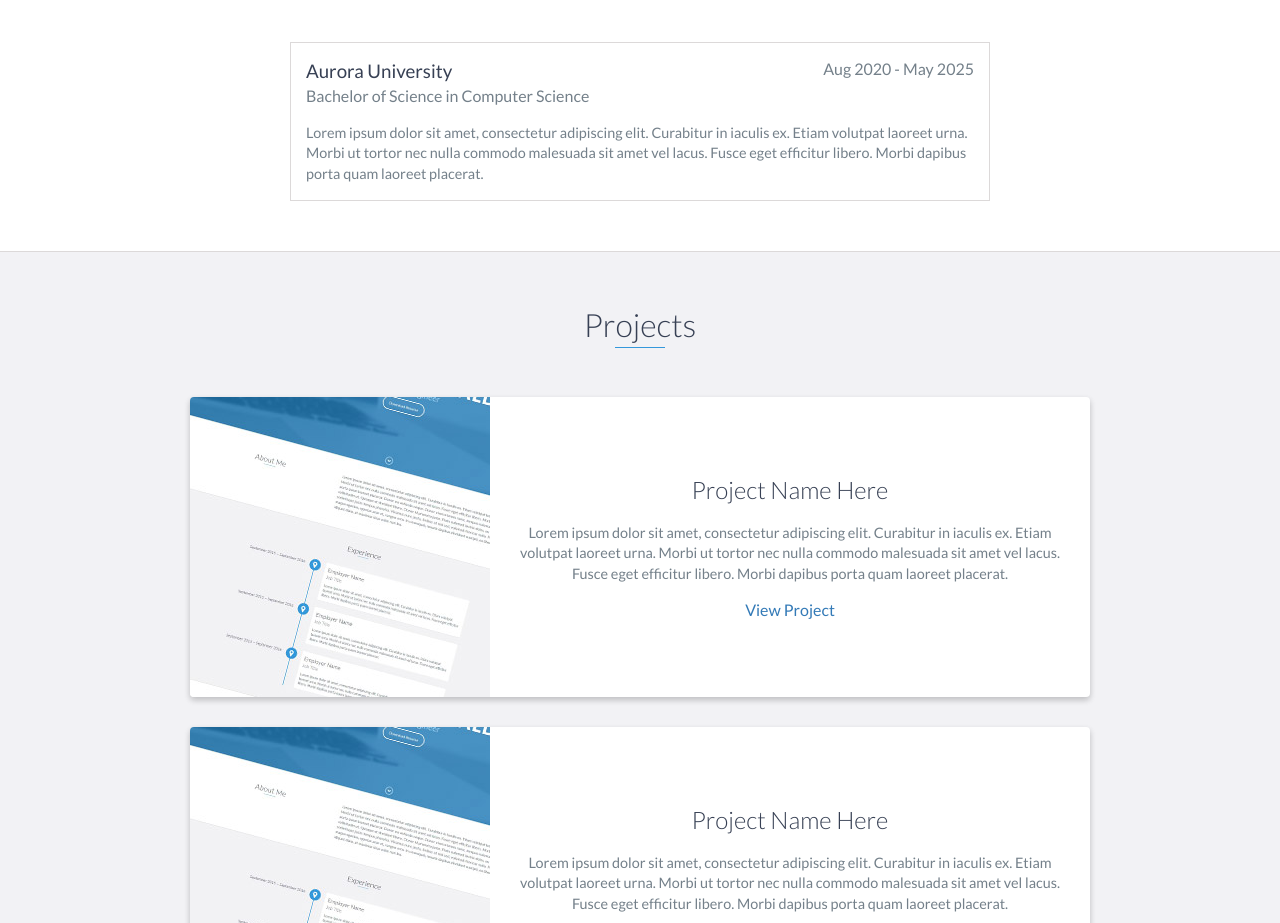
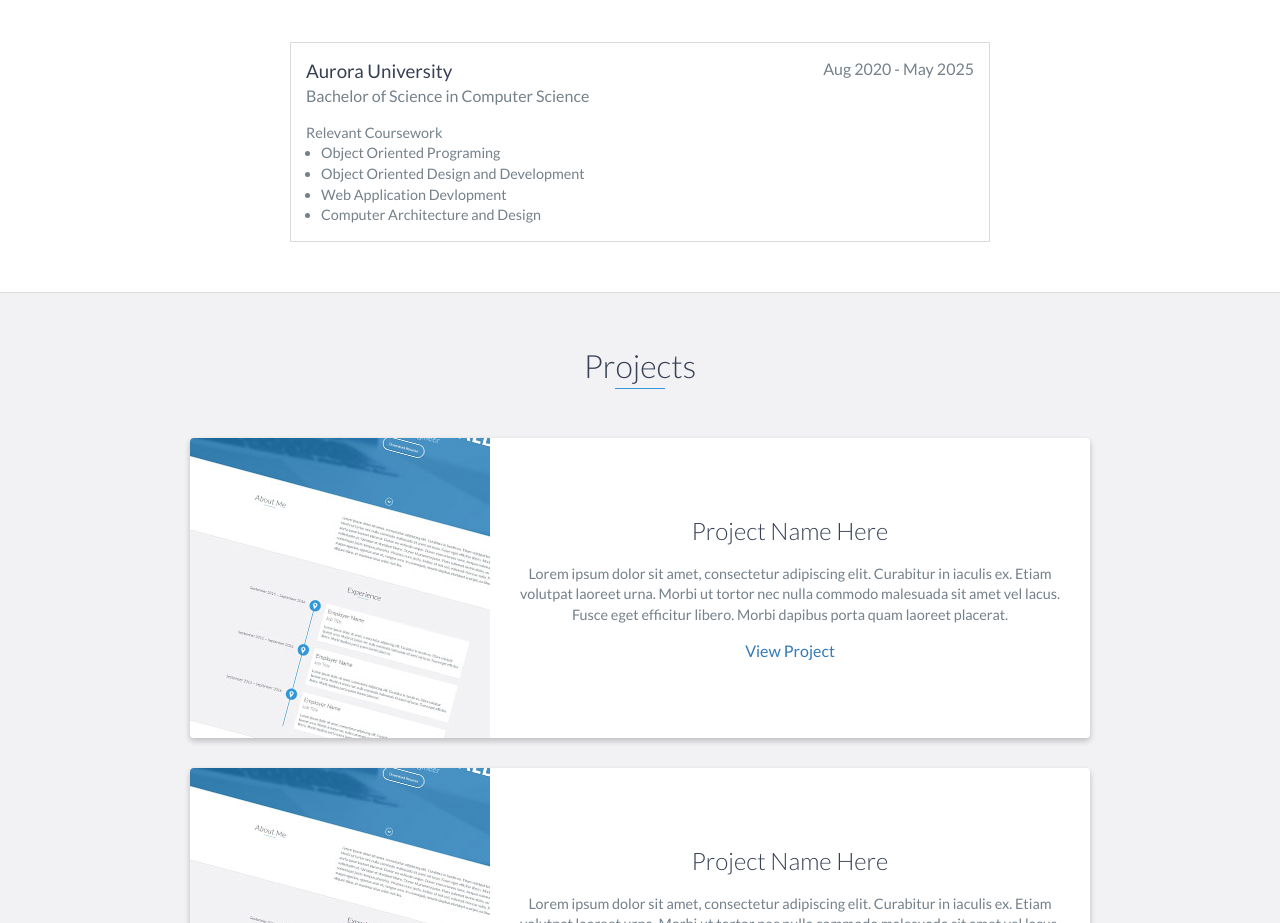
Before and after one commit to Andry20021/Andry20021.github.io, a website: page index.html in a window 1280 px wide. Shown: the part 1820-2743 px from the top of the page. Drawn offline with nearby package versions, Linux system fonts and the light colour scheme; files whose address does not match are found by name.

Commit message:
Relevant coursework added

```diff
--- a/index.html
+++ b/index.html
@@ -132,7 +132,15 @@
             <span class="education-date">Aug 2020 - May 2025</span>
             <h4>Bachelor of Science in Computer Science</h4>
             <p>
-                Lorem ipsum dolor sit amet, consectetur adipiscing elit. Curabitur in iaculis ex. Etiam volutpat laoreet urna. Morbi ut tortor nec nulla commodo malesuada sit amet vel lacus. Fusce eget efficitur libero. Morbi dapibus porta quam laoreet placerat.
+                Relevant Coursework
+            <br>
+                <ul>
+                    <li>Object Oriented Programing</li>
+                    <li>Object Oriented Design and Development</li>
+                    <li>Web Application Devlopment</li>
+                    <li>Computer Architecture and Design</li>
+
+                </ul>
             </p>
         </div>
         <!-- End .education-block -->
```
